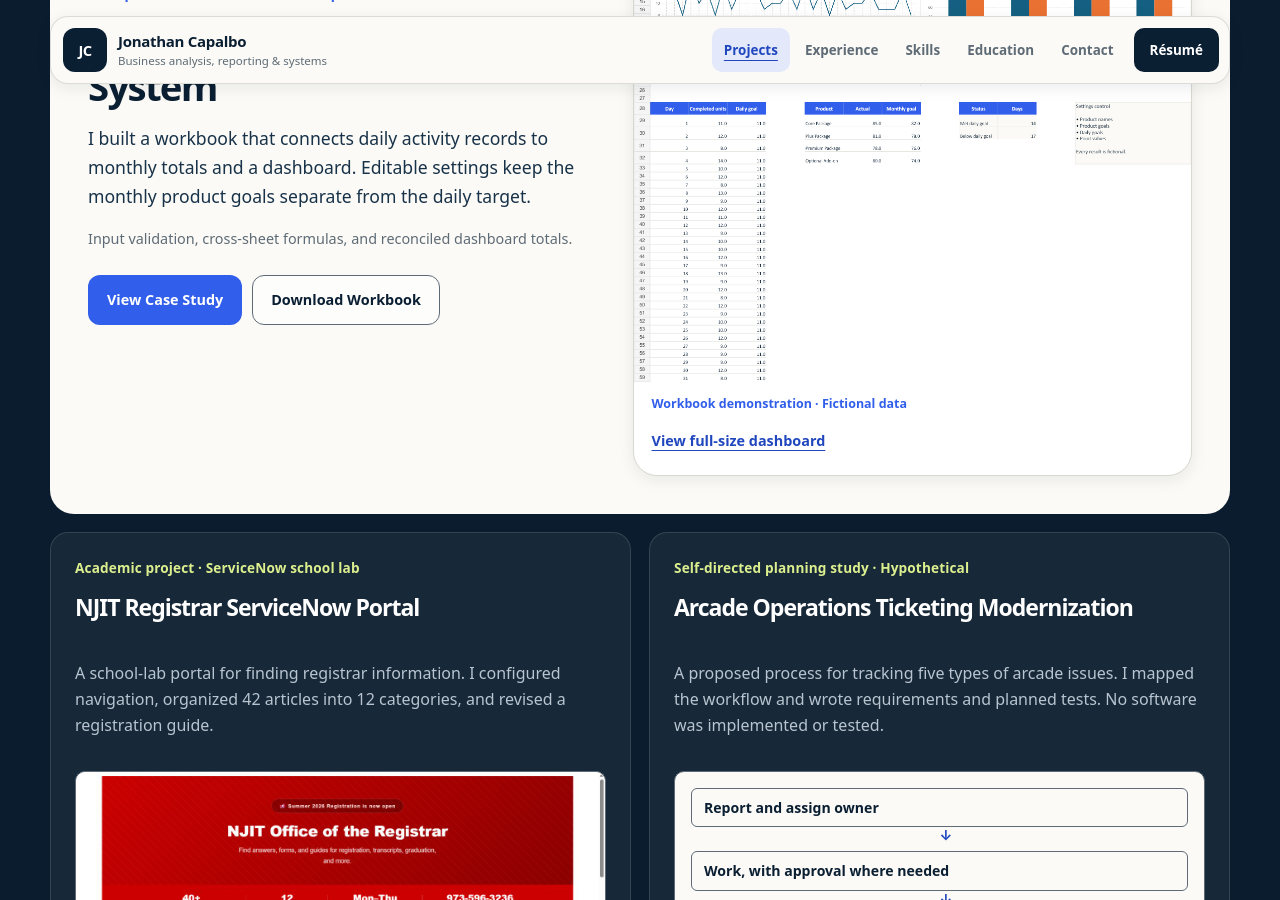
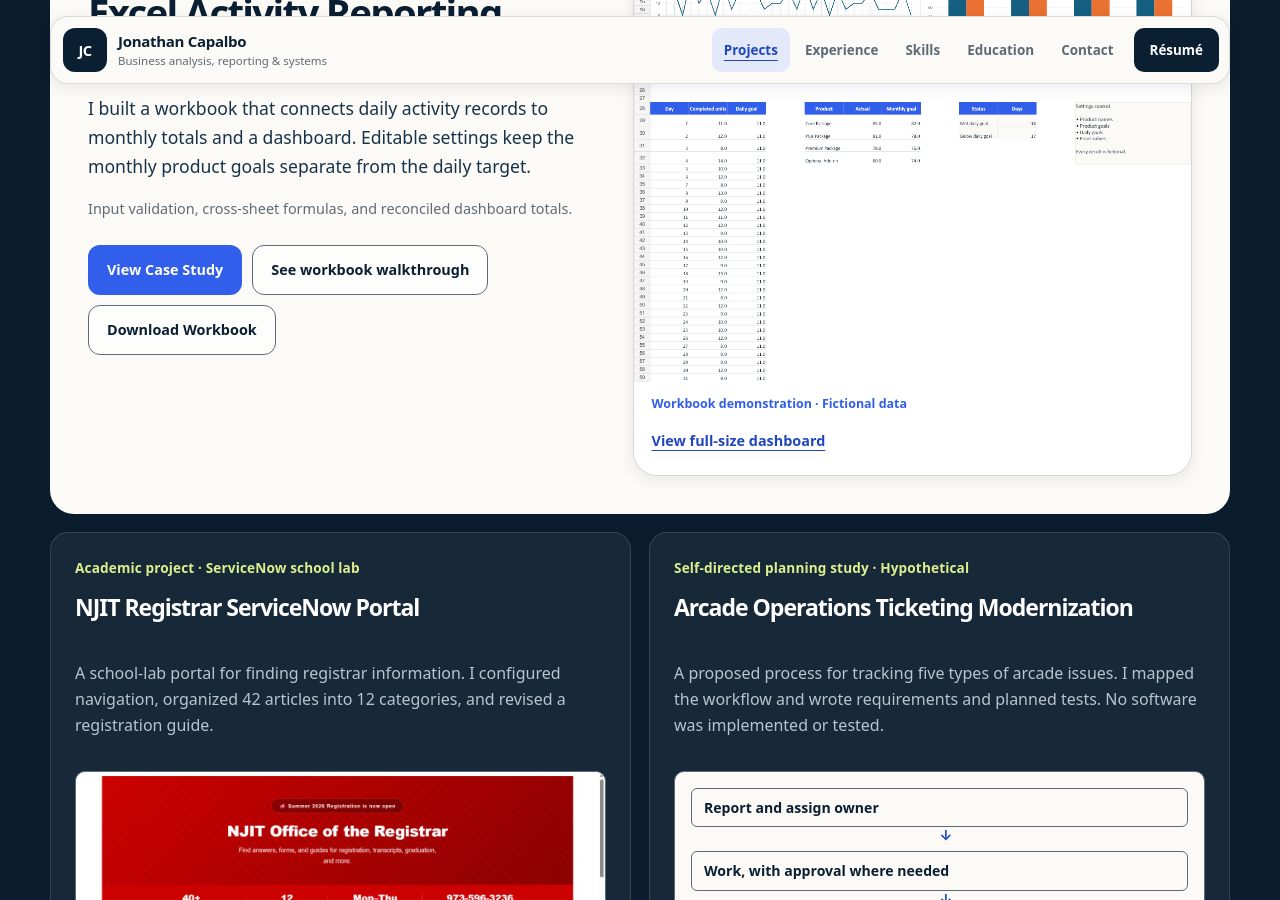
Before and after one commit to jon314159/JonathanCapalbo.me, a Jekyll site: the page index.html, which Jekyll copies as it is, in a window 1280 px wide and 900 px high, scrolled down 1492 px. Built offline with Jekyll 4.4.1, drawn with Linux system fonts in a browser that asks for light colours.

Commit message:
Link homepage Excel project directly to workbook walkthrough

```diff
--- a/index.html
+++ b/index.html
@@ -129,6 +129,7 @@
 
               <div class="featured-links">
                 <a class="button button-primary" href="sales-activity-tracker.html">View Case Study<span class="visually-hidden">: Excel Activity Reporting System</span></a>
+                <a class="button button-secondary" href="sales-activity-tracker.html#walkthrough">See workbook walkthrough</a>
                 <a class="button button-secondary" href="downloads/Fictional_Sales_Activity_Tracker.xlsx" download>Download Workbook</a>
               </div>
             </div>
```
